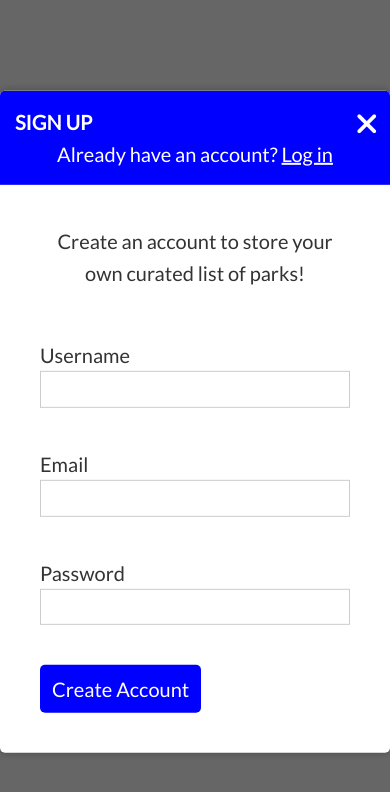
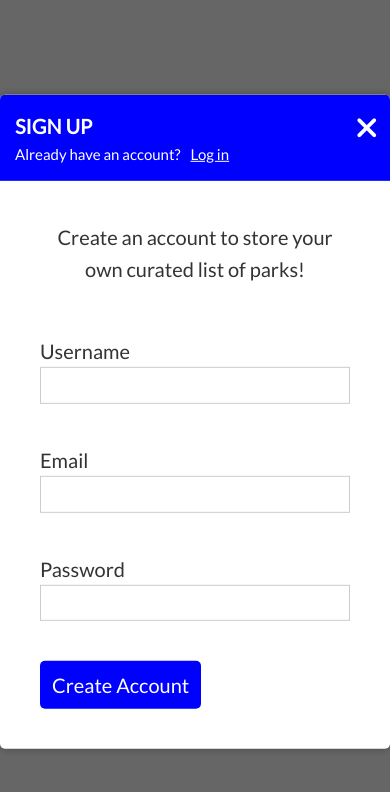
Before and after one commit to nelsandersoncreative/nationalparklist-client, a React (Create React App) app: page / in a window 390 px wide. Both pictures are taken after a click on the button "Sign Up". Shown: the top 792 px of the page. Built offline with nearby package versions, Linux system fonts and the light colour scheme.

Commit message:
responsive register button

```diff
--- a/src/components/Login/Login.js
+++ b/src/components/Login/Login.js
@@ -55,8 +55,8 @@ class Login extends Component {
           <div className="login-header">
             <h3>Login</h3>
             <div className="to-register-container">
-            <p className="to-register-paragraph-1">Don't have an account? </p>
-            <p className="to-register-paragraph-2"><Link to='/' className="nav-link" onClick={showModalFunc}>Create an account</Link></p>
+              <p className="to-register-paragraph-1">Don't have an account? </p>
+              <p className="to-register-paragraph-2"><Link to='/' className="nav-link" onClick={showModalFunc}>Create an account</Link></p>
             </div>
           </div>
           <div className="login-content">
--- a/src/components/Signup/Signup.css
+++ b/src/components/Signup/Signup.css
@@ -99,6 +99,16 @@
   margin-right: 10px;
 }
 
+.to-login-container {
+  display: flex;
+  flex-direction: row;
+  justify-content: flex-start;
+}
+
+.to-login-paragraph-2 {
+  padding-left: 10px;
+}
+
 
 @keyframes modalopen {
   from {
@@ -109,3 +119,14 @@
     opacity: 1;
   }
 }
+
+@media (max-width: 780px) {
+  h3 {
+    font-size: 20px;
+    margin-bottom: 20px;
+  }
+
+  .to-login-paragraph-1, .to-login-paragraph-2 {
+    font-size: 15px;
+  }
+}
--- a/src/components/Signup/Signup.js
+++ b/src/components/Signup/Signup.js
@@ -126,7 +126,10 @@ render() {
         </button>
         <div className="modal-header">
           <h3>Sign Up</h3>
-          <p>Already have an account? <Link to='/' className="nav-link" onClick={showLoginFunc}>Log in</Link></p>
+          <div className="to-login-container">
+            <p className="to-login-paragraph-1">Already have an account?</p>
+            <p className="to-login-paragraph-2"><Link to='/' className="nav-link" onClick={showLoginFunc}>Log in</Link></p>
+          </div>
         </div>
         <div className="modal-content">
             <p>Create an account to store your own curated list of parks!</p>
```
